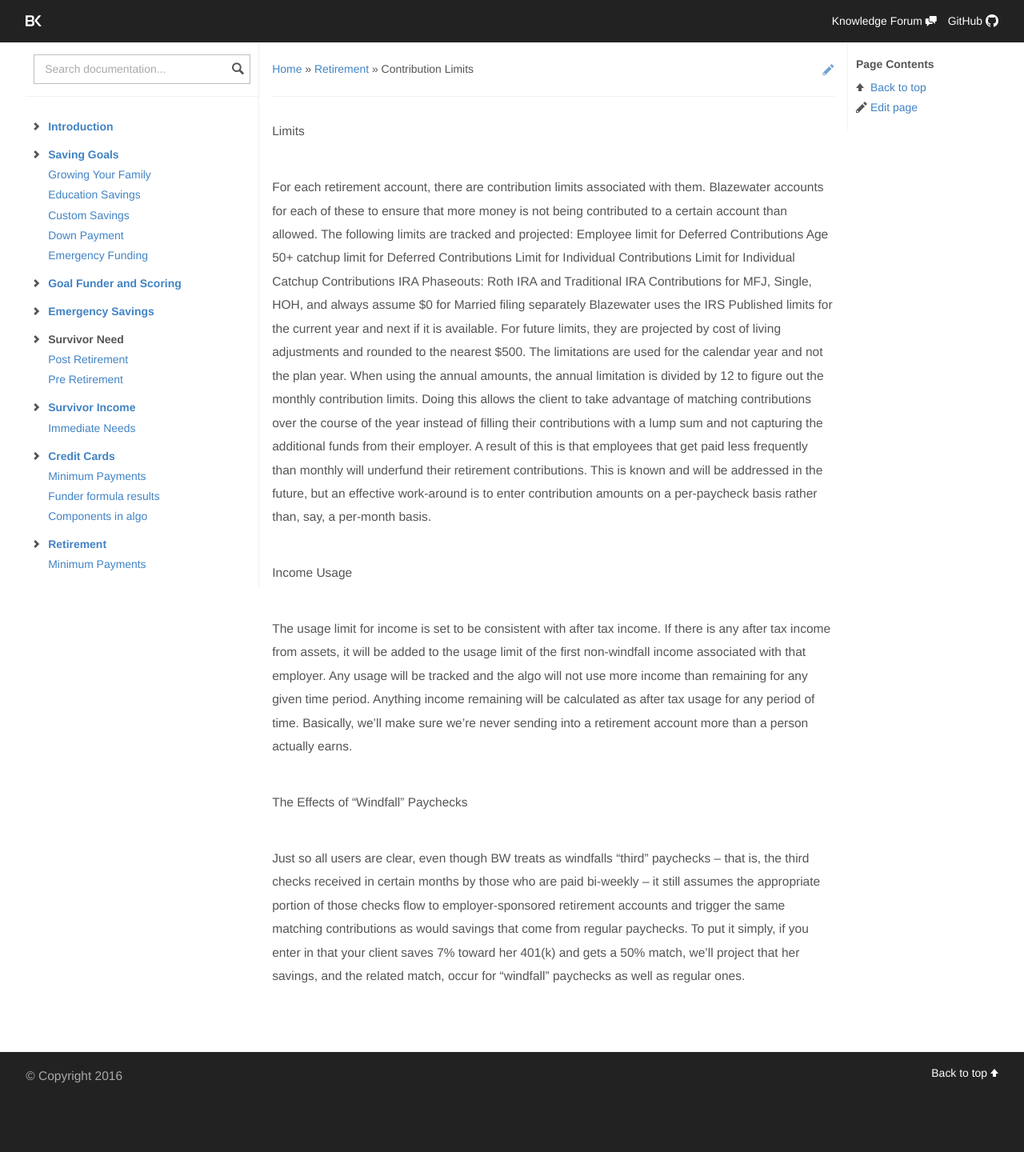
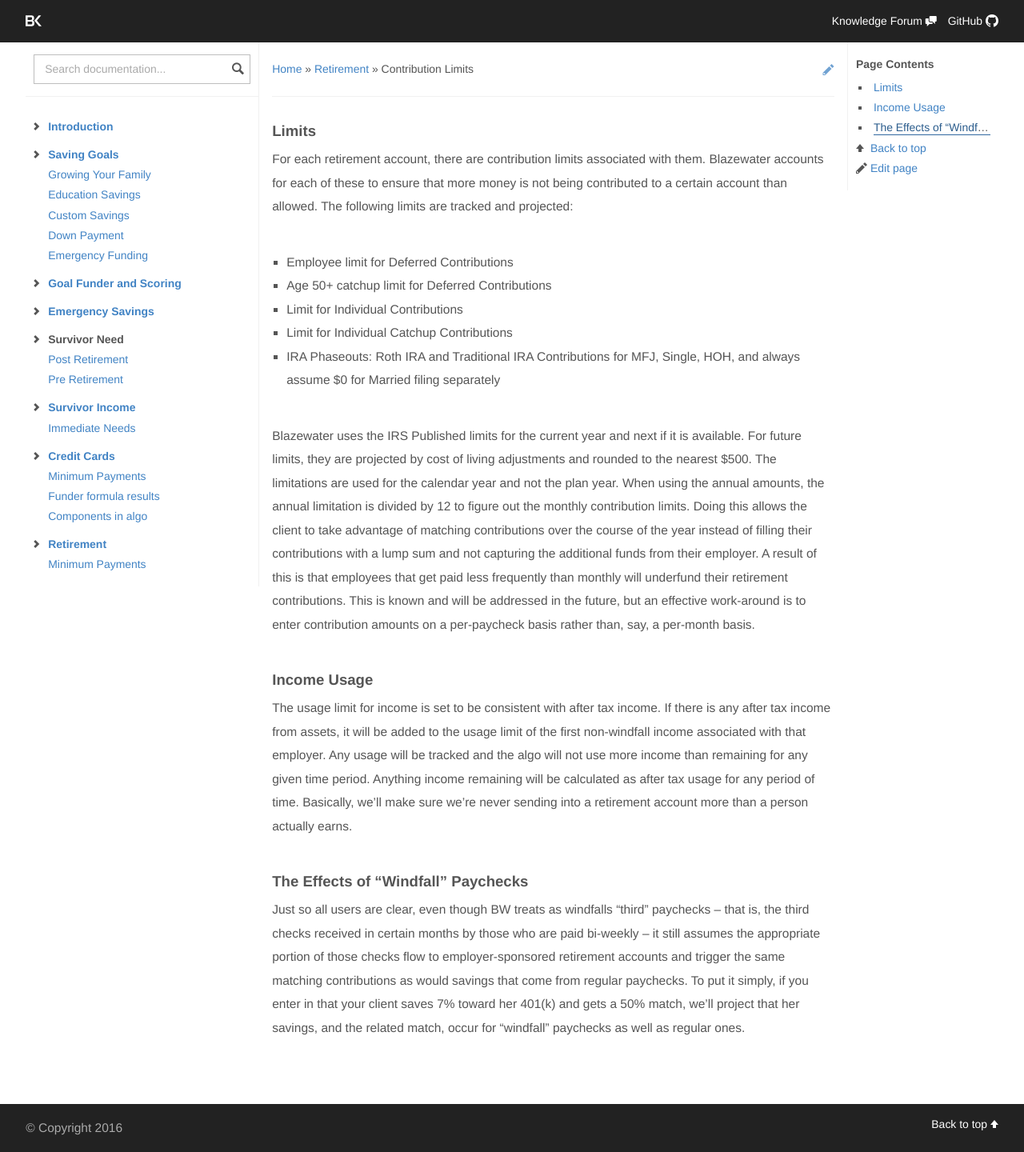
Before and after one commit to skoroth-kw/dockit, a Jekyll site: the page built from retirement/contribution-limits.md, in a window 1280 px wide. Shown: the whole page at 80% size. Built offline with Jekyll 4.4.1, drawn with Linux system fonts in a browser that asks for light colours; nearby versions of some CDN libraries; before the commit the page ends 1375 px from its top, so only the background shows below that.

Commit message:
Updated contribution-limits.md

```diff
--- a/retirement/contribution-limits.md
+++ b/retirement/contribution-limits.md
@@ -4,23 +4,24 @@ title: Contribution Limits
 published: true
 ---
 
-Limits
+### Limits
 
 For each retirement account, there are contribution limits associated with them. Blazewater accounts for each of these to ensure that more money is not being contributed to a certain account than allowed.
 The following limits are tracked and projected:
-Employee limit for Deferred Contributions
-Age 50+ catchup limit for Deferred Contributions
-Limit for Individual Contributions
-Limit for Individual Catchup Contributions
-IRA Phaseouts: Roth IRA and Traditional IRA Contributions for MFJ, Single, HOH, and always assume $0 for Married filing separately
+- Employee limit for Deferred Contributions
+- Age 50+ catchup limit for Deferred Contributions
+- Limit for Individual Contributions
+- Limit for Individual Catchup Contributions
+- IRA Phaseouts: Roth IRA and Traditional IRA Contributions for MFJ, Single, HOH, and always assume $0 for Married filing separately
+
 Blazewater uses the IRS Published limits for the current year and next if it is available. For future limits, they are projected by cost of living adjustments and rounded to the nearest $500. The limitations are used for the calendar year and not the plan year.
 When using the annual amounts, the annual limitation is divided by 12 to figure out the monthly contribution limits. Doing this allows the client to take advantage of matching contributions over the course of the year instead of filling their contributions with a lump sum and not capturing the additional funds from their employer.  A result of this is that employees that get paid less frequently than monthly will underfund their retirement contributions. This is known and will be addressed in the future, but an effective work-around is to enter contribution amounts on a per-paycheck basis rather than, say, a per-month basis.
 
-Income Usage
+### Income Usage
 
 The usage limit for income is set to be consistent with after tax income. If there is any after tax income from assets, it will be added to the usage limit of the first non-windfall income associated with that employer. Any usage will be tracked and the algo will not use more income than remaining for any given time period. Anything income remaining will be calculated as after tax usage for any period of time. Basically, we'll make sure we're never sending into a retirement account more than a person actually earns.
 
 
-The Effects of “Windfall” Paychecks
+### The Effects of “Windfall” Paychecks
 
 Just so all users are clear, even though BW treats as windfalls “third” paychecks – that is, the third checks received in certain months by those who are paid bi-weekly – it still assumes the appropriate portion of those checks flow to employer-sponsored retirement accounts and trigger the same matching contributions as would savings that come from regular paychecks. To put it simply, if you enter in that your client saves 7% toward her 401(k) and gets a 50% match, we’ll project that her savings, and the related match, occur for “windfall” paychecks as well as regular ones.
```
